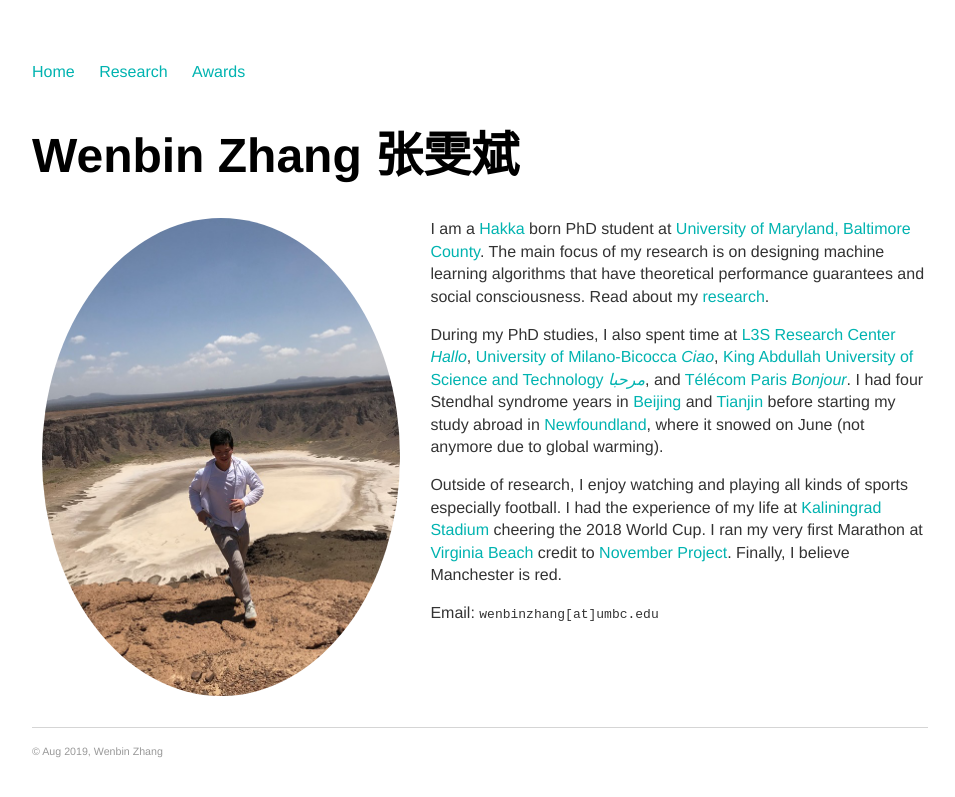
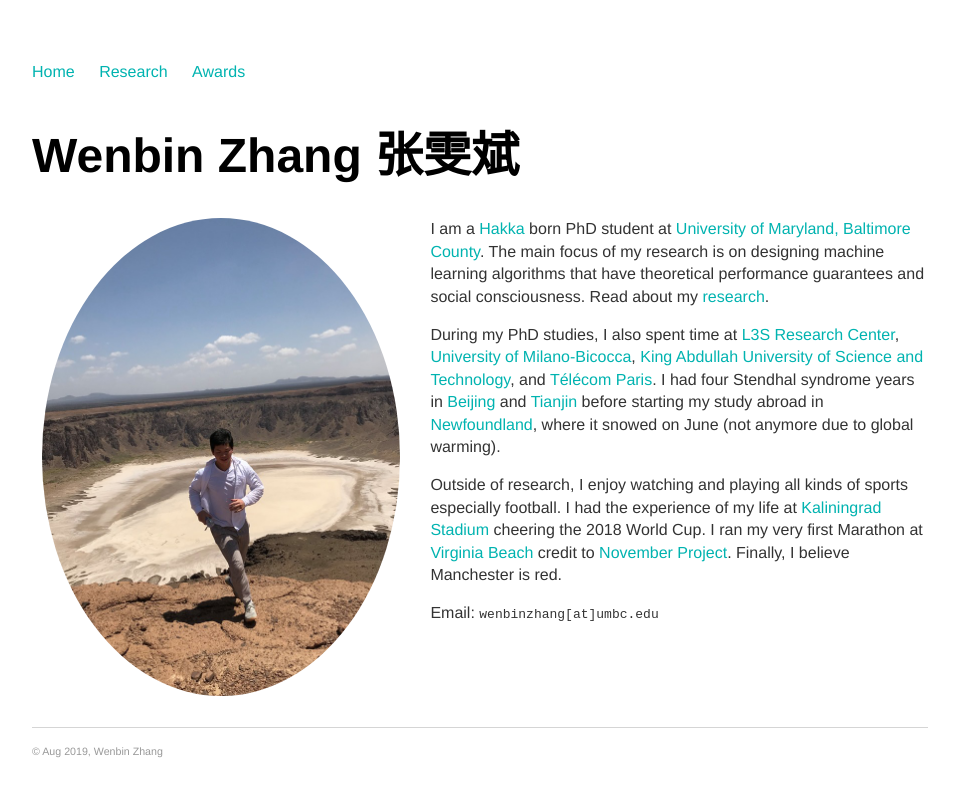
Before and after one commit to vanbanTruong/vanbanTruong.github.io, a Jekyll site: the page built from index.md, in a window 1280 px wide. Shown: the top 797 px of the page, without its empty margins (160-1115 px from the left). Built offline with Jekyll 4.4.1, drawn with Linux system fonts in a browser that asks for light colours.

Commit message:
Update index.md

```diff
--- a/index.md
+++ b/index.md
@@ -11,7 +11,7 @@ title: Wenbin Zhang | 张雯斌
 I am a [Hakka](https://en.wikipedia.org/wiki/Hakka_people) born PhD student at [University of Maryland, Baltimore County](https://www.umbc.edu/). The main focus of my research is on designing machine learning algorithms that have theoretical performance guarantees and social consciousness. Read about my [research](/research).
 
 
-During my PhD studies, I also spent time at [L3S Research Center *Hallo*](https://www.l3s.de/de), [University of Milano-Bicocca *Ciao*](https://www.unimib.it/), [King Abdullah University of Science and Technology *مرحبا*](https://www.kaust.edu.sa/en), and [Télécom Paris *Bonjour*](https://dig.telecom-paristech.fr/blog/). I had four Stendhal syndrome years in [Beijing](https://www.google.com/maps/@39.9553424,116.3162938,17z?hl=en&authuser=0) and [Tianjin](https://www.google.com/maps/@39.1099492,117.2091143,18z?hl=en&authuser=0) before starting my study abroad in [Newfoundland](https://www.google.com/maps/@47.5730776,-52.7360975,16z?hl=en&authuser=0), where it snowed on June (not anymore due to global warming).
+During my PhD studies, I also spent time at [L3S Research Center](https://www.l3s.de/de), [University of Milano-Bicocca](https://www.unimib.it/), [King Abdullah University of Science and Technology](https://www.kaust.edu.sa/en), and [Télécom Paris](https://dig.telecom-paristech.fr/blog/). I had four Stendhal syndrome years in [Beijing](https://www.google.com/maps/@39.9553424,116.3162938,17z?hl=en&authuser=0) and [Tianjin](https://www.google.com/maps/@39.1099492,117.2091143,18z?hl=en&authuser=0) before starting my study abroad in [Newfoundland](https://www.google.com/maps/@47.5730776,-52.7360975,16z?hl=en&authuser=0), where it snowed on June (not anymore due to global warming).
 
 Outside of research, I enjoy watching and playing all kinds of sports especially football. I had the experience of my life at [Kaliningrad Stadium](https://en.wikipedia.org/wiki/Kaliningrad_Stadium) cheering the 2018 World Cup. I ran my very first Marathon at [Virginia Beach](https://www.shamrockmarathon.com/) credit to [November Project](https://november-project.com/baltimore-md/). Finally, I believe Manchester is red.
 
```
